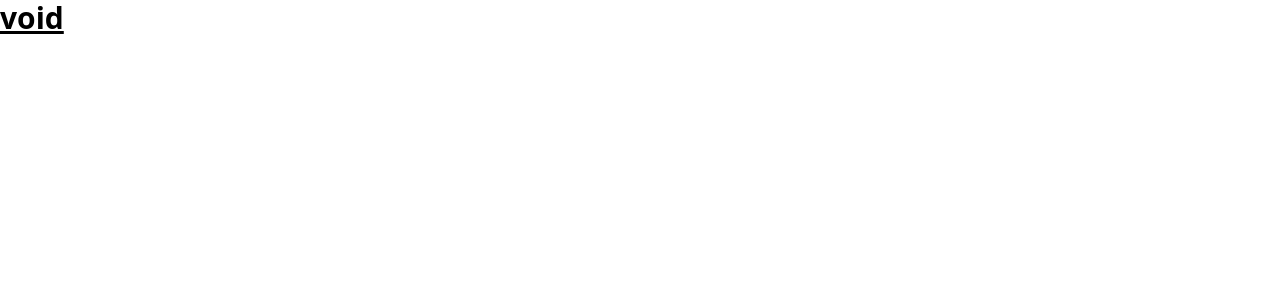
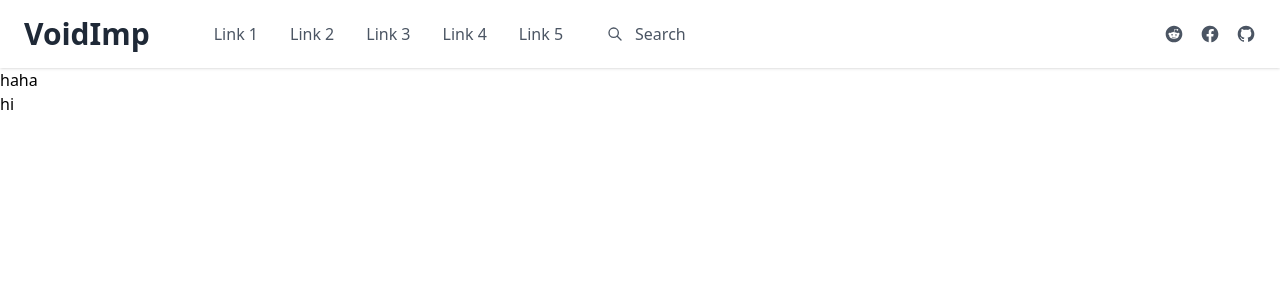
Before and after one commit to aymanoid/voidimp-web, a Next.js app: page / in a window 1280 px wide. Shown: the top 300 px of the page. Built offline with nearby package versions, Linux system fonts and the light colour scheme.

Commit message:
implement the layout into the index page

```diff
--- a/pages/index.js
+++ b/pages/index.js
@@ -1,3 +1,7 @@
-export default function Home() {
-  return <h1 className="text-3xl font-bold underline">void</h1>;
-}
+import Layout from "components/common/Layout";
+
+const Index = () => {
+  return <Layout>haha</Layout>;
+};
+
+export default Index;
```
